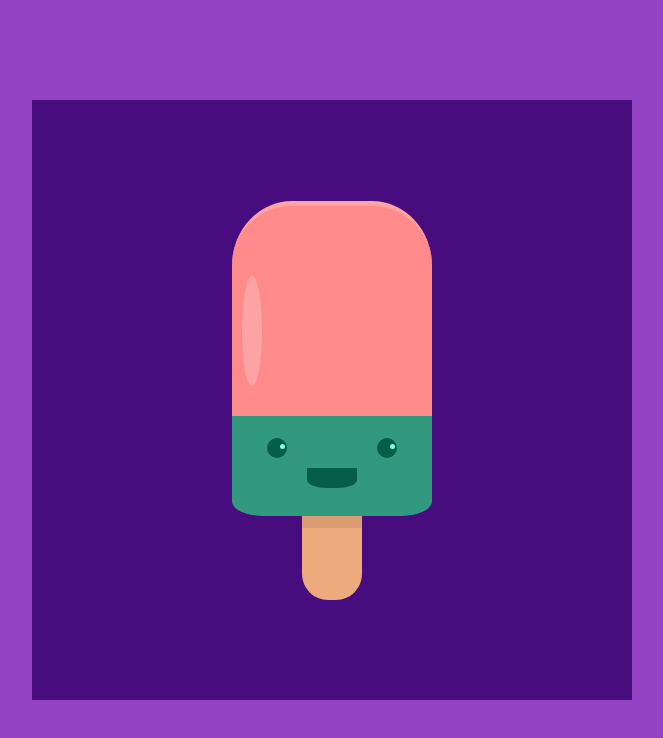
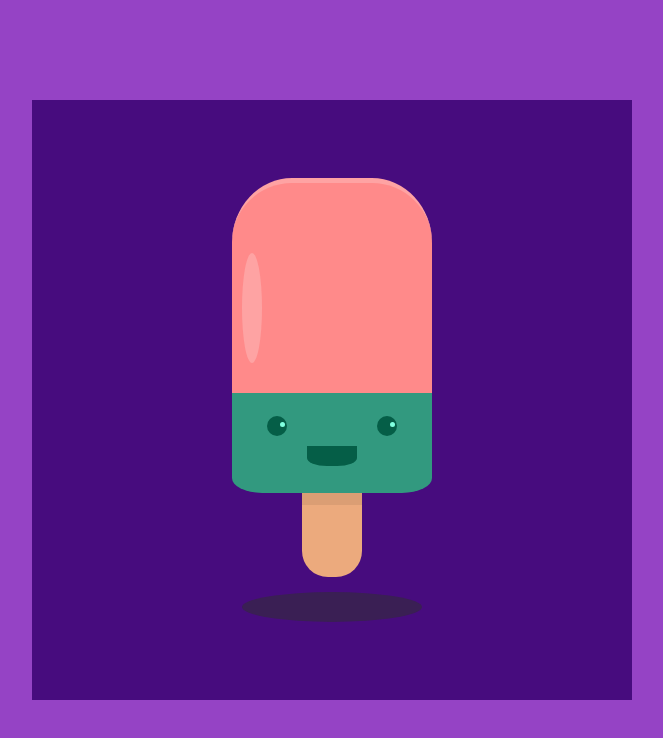
Before and after one commit to iamsurajdev/css-art, a plain HTML site: page popsicle/index.html in a window 1280 px wide. Shown: the whole page, without its empty margins (308-971 px from the left). Drawn offline with Linux system fonts and the light colour scheme.

Commit message:
popsicle shadow added

```diff
--- a/popsicle/index.html
+++ b/popsicle/index.html
@@ -23,6 +23,7 @@
         </div>
       </div>
       <div class="popsicle_stick"></div>
+      <div class="popsicle_shadow"></div>
     </div>
   </body>
 </html>
--- a/popsicle/style.css
+++ b/popsicle/style.css
@@ -85,3 +85,11 @@ body {
   background-color: rgb(5, 94, 71);
   margin-top: 25px;
 }
+
+.popsicle_shadow {
+  height: 30px;
+  width: 180px;
+  border-radius: 50%;
+  background-color: rgba(48, 48, 48, 0.534);
+  margin-top: 15px;
+}
```
